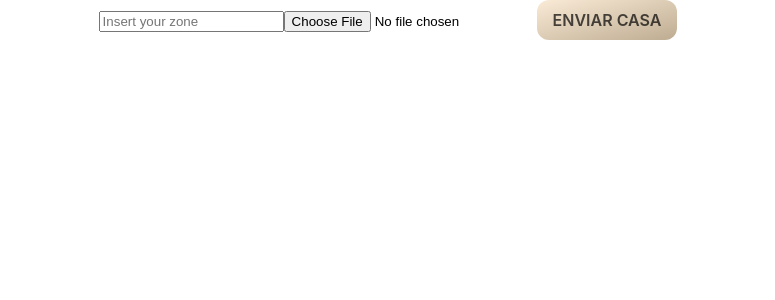
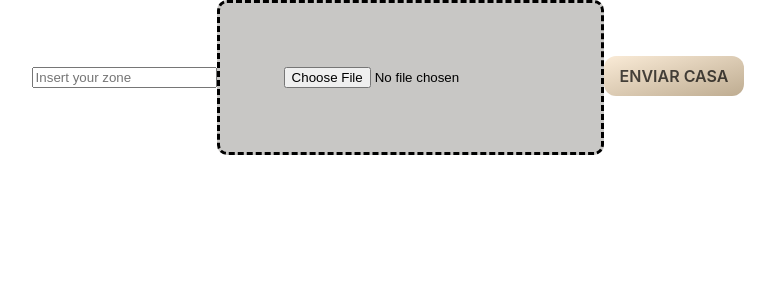
Before and after one commit to mateolamas/HackUDC, a React (Create React App) app in the folder frontend/: page / in a window 1280 px wide. Shown: the top 300 px of the page, without its empty margins (252-1027 px from the left). Built offline with nearby package versions, Linux system fonts and the light colour scheme.

Commit message:
Arreglado envío csv

```diff
--- a/frontend/src/components/HouseInfoForm.js
+++ b/frontend/src/components/HouseInfoForm.js
@@ -12,10 +12,8 @@ function HouseInfoForm() {
     try {
       await sendHouse(zone, csv);
       console.log("hola")
-      //setError(null);
     } catch (err) {
-      console.log("hola")
-      //setError(err.message);
+      console.log("caracola")
     }
   }
 
@@ -24,7 +22,10 @@ function HouseInfoForm() {
   }
 
   const handleCSVDrop = (e) => {
-    controlDropHouse(e, setCsv);
+    const file = e.dataTransfer.files[0];
+    if (file) {
+     setCsv(file);
+     }
   }
 
   return (
--- a/frontend/src/css/houseInfoForm.css
+++ b/frontend/src/css/houseInfoForm.css
@@ -1,4 +1,14 @@
-
+#dragNdrop {
+  justify-content: center;
+  background-color: rgb(200, 199, 197);
+  padding: 5%;
+  margin-left: auto;
+  margin-right: auto;
+  border-radius: 10px;
+  border-color: antiquewhite;
+  border-width: 1px;
+  border: dashed;
+}
 
 .sendButton {
   background: linear-gradient(to bottom right, antiquewhite, rgb(190, 172, 145));
--- a/frontend/src/hooks/sendHouse.js
+++ b/frontend/src/hooks/sendHouse.js
@@ -4,12 +4,13 @@ const endpointUrl = apiUrl + '/api'
 
 const sendHouse = async (zone, csv) => {
   try {
+    const formData = new FormData();
+    formData.append('zone', zone);
+    formData.append('csv', csv);
+
     const response = await fetch(endpointUrl, {
       method: 'POST',
-      headers: {
-        'Content-Type': 'application/json'
-      },
-      body: JSON.stringify({ zone, csv})
+      body: formData
     });
 
     if (response.ok) {
```
